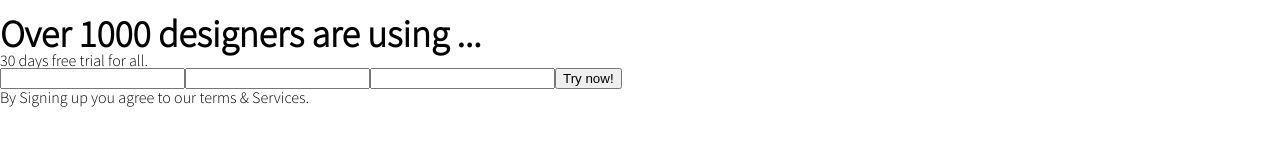
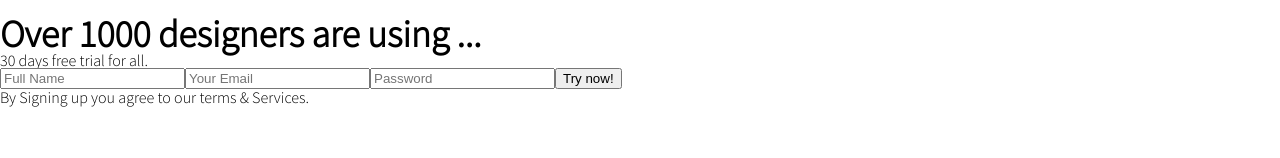
Before and after one commit to ehsanh06/dummy-marketing, a React (Create React App) app in the folder dummy-marketing/: page / in a window 1280 px wide. Shown: the part 3309-3467 px from the top of the page. Built offline with nearby package versions, Linux system fonts and the light colour scheme.

Commit message:
added element changes

```diff
--- a/dummy-marketing/src/component/Trial.jsx
+++ b/dummy-marketing/src/component/Trial.jsx
@@ -11,13 +11,13 @@ export default class Trial extends Component {
                     <span>30 days free trial for all.</span>
                 </div>
                 <form action="POST">
-                    <input type="text" className="fullname" required/>
-                    <input type="email" className="email" required/>
-                    <input type="password" className="email" required/>
+                    <input type="text" placeholder="Full Name" className="fullname" required/>
+                    <input type="email" placeholder="Your Email" className="email" required/>
+                    <input type="password" placeholder="Password" className="email" required/>
 
                     <button type="submit">Try now!</button>
                 </form>
-                <small>By Signing up you agree to our <a id="terms"><span>terms &amp; Services.</span></a></small>
+                <span>By Signing up you agree to our <a id="terms"><span>terms &amp; Services.</span></a></span>
             </section>
         );
     }
```
